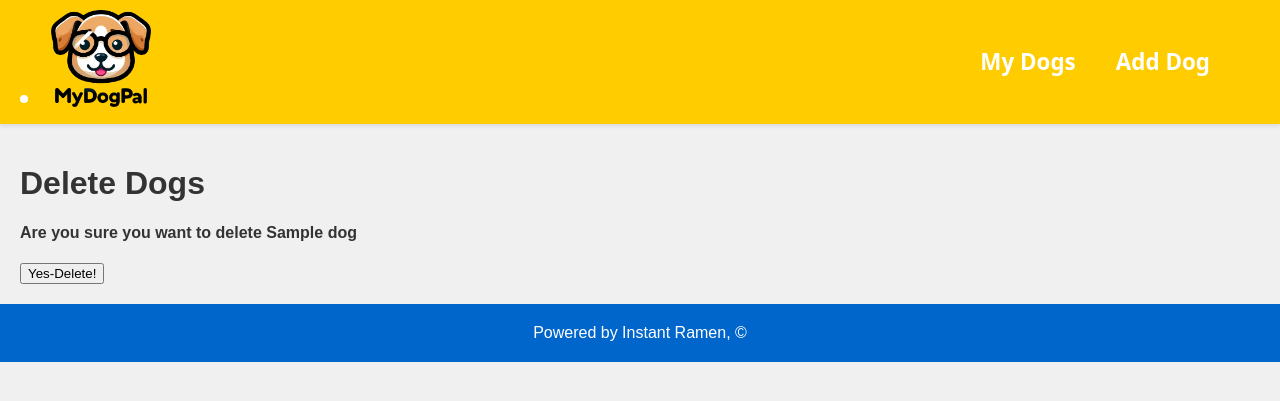
After one commit to avang02/my_dog_pal, a Django app: page /dogs/1/delete/ in a window 1280 px wide. The commit adds this page. Shown: the top 401 px of the page. Run offline with Django 5.2, Linux system fonts and the light colour scheme; tables that the repository leaves empty hold one stand-in row (values such as "Sample post").

Commit message:
commit message error python cache

```diff
--- a/main_app/templates/base.html
+++ b/main_app/templates/base.html
@@ -17,6 +17,7 @@
         <ul>
           <li><a href="/dogs">My Dogs</a></li>
           <li><a href="{% url 'dogs_create' %}">Add Dog</a></li>
+          <li><a href=""></a></li>
         </ul>
       </div>
     </nav>
--- a/main_app/templates/dogs/detail.html
+++ b/main_app/templates/dogs/detail.html
@@ -8,5 +8,6 @@
 <p>{{ dog.neutered_spayed }}</p>
 <p>{{ dog.weight }}</p>
 <p>{{ dog.birthdate }}</p>
+<a href="{% url 'dogs_delete' dog.id %}">Delete</a>
 
 {% endblock %}
--- /dev/null
+++ b/main_app/templates/main_app/dog_confirm_delete.html
@@ -0,0 +1,15 @@
+{% extends 'base.html' %}
+
+{% block content %}
+
+<h1>Delete Dogs</h1>
+
+<h4>Are you sure you want to delete {{ object.name }}</h4>
+
+<form action="" method="POST">
+    {% csrf_token %}
+    <input type="submit" value="Yes-Delete!" class="btn">
+    <a href="{% url 'detail' dog.id %}"></a>
+</form>
+
+{% endblock %}
--- a/main_app/urls.py
+++ b/main_app/urls.py
@@ -6,4 +6,5 @@ urlpatterns = [
     path('dogs/', views.dogs_index, name='index'),
     path('dogs/<int:dog_id>', views.dogs_detail, name='detail'),
     path('dogs/create', views.DogCreate.as_view(), name='dogs_create'),
+    path('dogs/<int:pk>/delete/', views.DogDelete.as_view(), name='dogs_delete'),
 ]
--- a/main_app/views.py
+++ b/main_app/views.py
@@ -1,7 +1,6 @@
 from django.shortcuts import render
 from django.http import request
-from django.views.generic.edit import CreateView
-from django.views.generic import ListView
+from django.views.generic.edit import CreateView, DeleteView
 from .models import Dog
 
 # Create your views here.
@@ -24,3 +23,7 @@ def dogs_detail(request, dog_id):
 class DogCreate(CreateView):
     model = Dog
     fields = '__all__'
+
+class DogDelete(DeleteView):
+    model = Dog
+    success_url = '/dogs'
```
Also changed, not shown: main_app/templates/dogs/index.html (+4 -5 lines).
